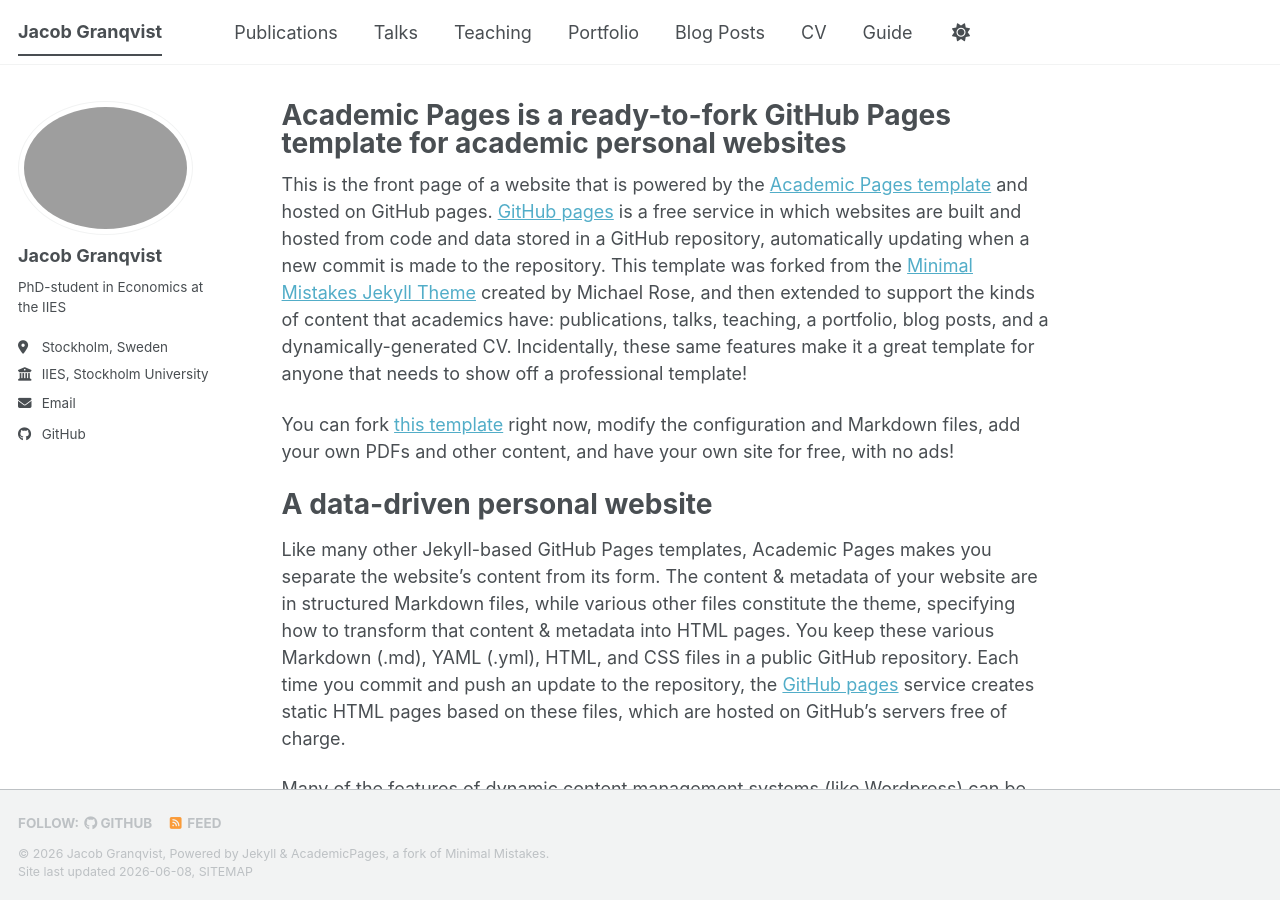
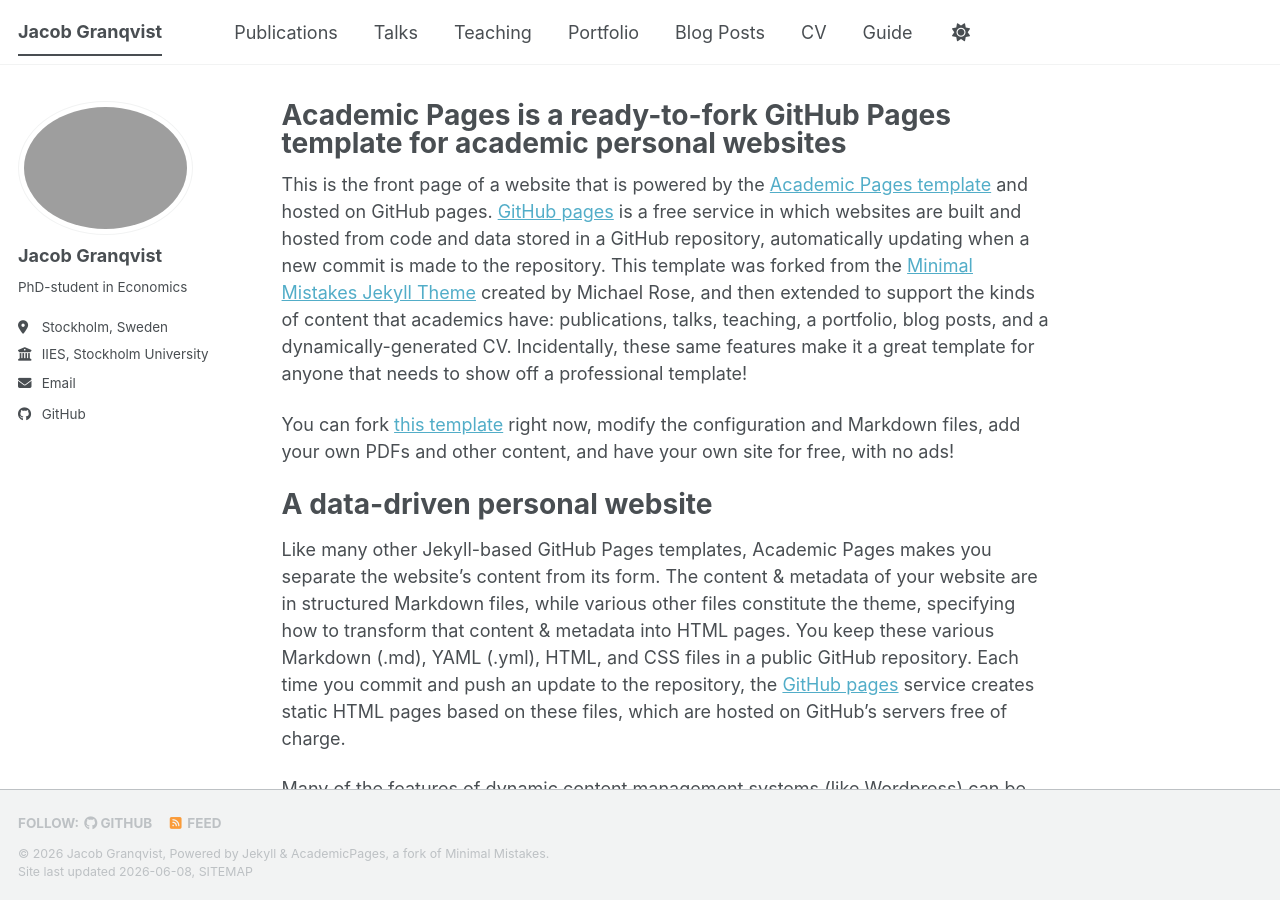
Before and after one commit to jacobgra/jacobgra.github.io, a Jekyll site: the page built from _pages/about.md, in a window 1280 px wide and 900 px high. Built offline with Jekyll 4.4.1, drawn with Linux system fonts in a browser that asks for light colours; a script bundle is joined from its source files by our own code; library files that are not in the unit come from our copies.

Commit message:
Update _config.yml

```diff
--- a/_config.yml
+++ b/_config.yml
@@ -23,9 +23,9 @@ repository               : "jacobgra/jacobgra.github.io"
 #               Additional customization can be done by editing /_includes/author-profile.html
 author:
   # Biographic information
-  avatar           : "me.png"
+  avatar           : "me.jpg"
   name             : "Jacob Granqvist"
-  bio              : "PhD-student in Economics at the IIES"
+  bio              : "PhD-student in Economics"
   location         : "Stockholm, Sweden"
   employer         : "IIES, Stockholm University"
   uri              : # URL
```
